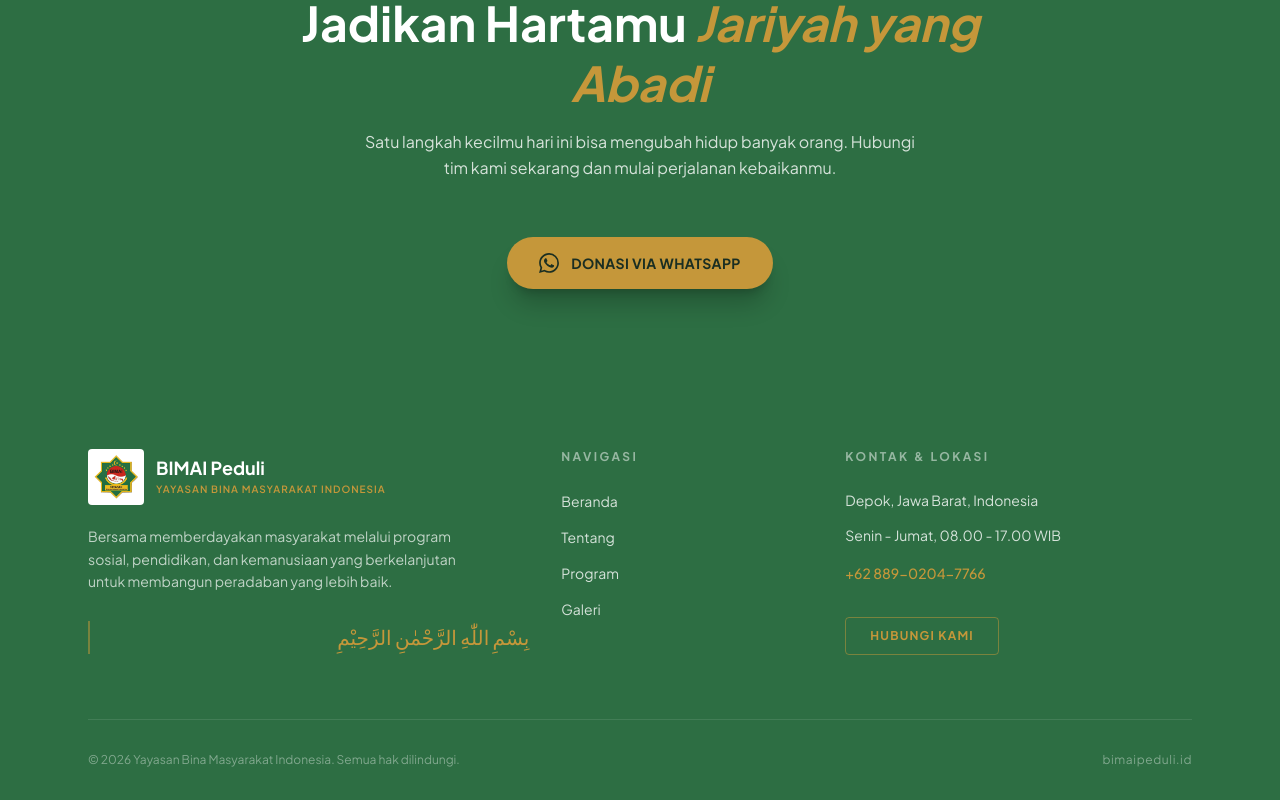
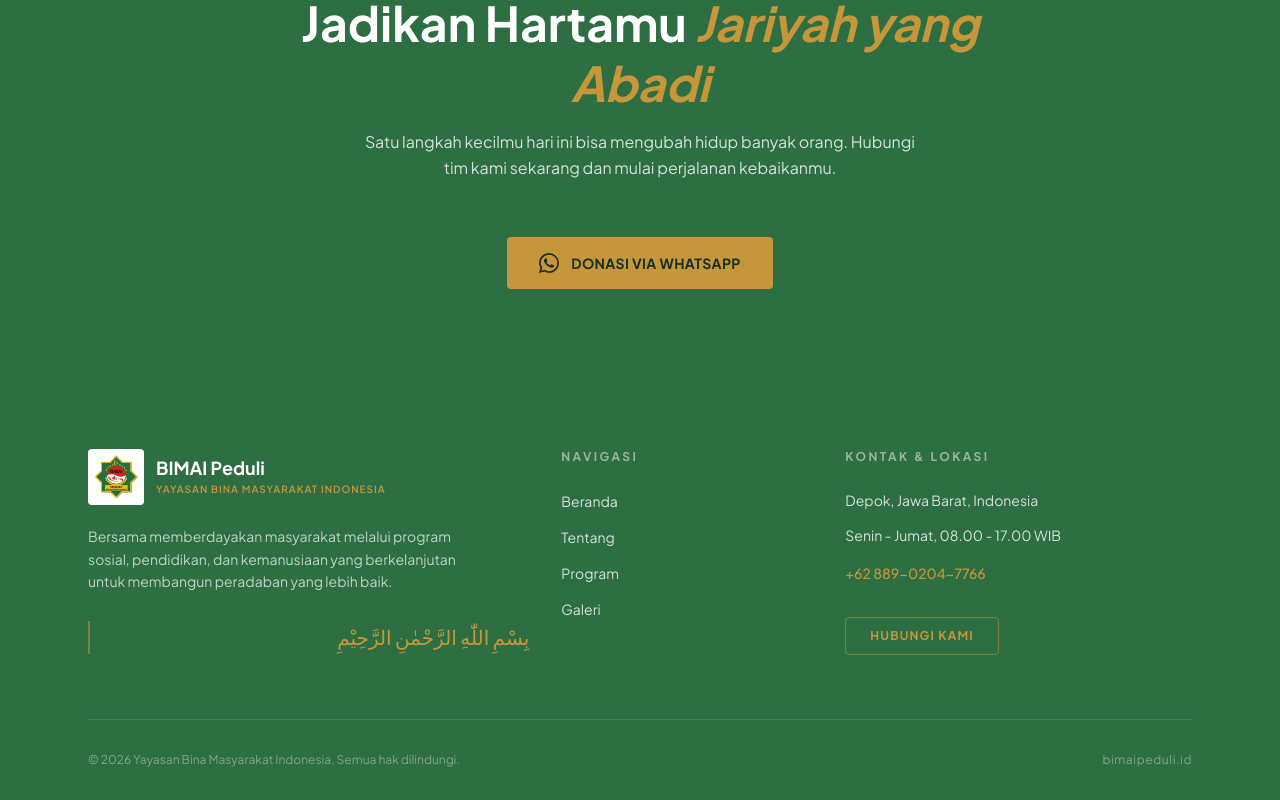
Before and after one commit to michel-angelo/yayasan-bimai, a Next.js app: page / in a window 1280 px wide. Shown: the part 4032-4832 px from the top of the page. Built offline with nearby package versions, Linux system fonts and the light colour scheme; a web font is replaced by a local one.

Commit message:
ui: refactor cta donasi to flat design

```diff
--- a/src/components/home/CTADonasi.tsx
+++ b/src/components/home/CTADonasi.tsx
@@ -39,7 +39,7 @@ export default function CTADonasi() {
           href="https://wa.me/6288902047766?text=Assalamualaikum,%20saya%20tertarik%20untuk%20menjadi%20donatur%20di%20Yayasan%20BIMAI."
           target="_blank"
           rel="noopener noreferrer"
-          className="inline-flex items-center gap-3 bg-[var(--color-emas)] text-[var(--color-teks)] font-bold px-8 py-4 rounded-full hover:scale-105 transition-transform text-sm tracking-wide uppercase mt-4 shadow-xl shadow-black/20"
+          className="inline-flex items-center gap-3 bg-[var(--color-emas)] text-[var(--color-teks)] font-bold px-8 py-4 rounded hover:bg-opacity-90 transition-all text-sm tracking-wide uppercase mt-4"
         >
           <svg width="20" height="20" viewBox="0 0 24 24" fill="currentColor">
             <path d="M17.472 14.382c-.297-.149-1.758-.867-2.03-.967-.273-.099-.471-.148-.67.15-.197.297-.767.966-.94 1.164-.173.199-.347.223-.644.075-.297-.15-1.255-.463-2.39-1.475-.883-.788-1.48-1.761-1.653-2.059-.173-.297-.018-.458.13-.606.134-.133.298-.347.446-.52.149-.174.198-.298.298-.497.099-.198.05-.371-.025-.52-.075-.149-.669-1.612-.916-2.207-.242-.579-.487-.5-.669-.51-.173-.008-.371-.01-.57-.01-.198 0-.52.074-.792.372-.272.297-1.04 1.016-1.04 2.479 0 1.462 1.065 2.875 1.213 3.074.149.198 2.096 3.2 5.077 4.487.709.306 1.262.489 1.694.625.712.227 1.36.195 1.871.118.571-.085 1.758-.719 2.006-1.413.248-.694.248-1.289.173-1.413-.074-.124-.272-.198-.57-.347m-5.421 7.403h-.004a9.87 9.87 0 01-5.031-1.378l-.361-.214-3.741.982.998-3.648-.235-.374a9.86 9.86 0 01-1.51-5.26c.001-5.45 4.436-9.884 9.888-9.884 2.64 0 5.122 1.03 6.988 2.898a9.825 9.825 0 012.893 6.994c-.003 5.45-4.437 9.884-9.885 9.884m8.413-18.297A11.815 11.815 0 0012.05 0C5.495 0 .16 5.335.157 11.892c0 2.096.547 4.142 1.588 5.945L.057 24l6.305-1.654a11.882 11.882 0 005.683 1.448h.005c6.554 0 11.89-5.335 11.893-11.893a11.821 11.821 0 00-3.48-8.413z" />
```
